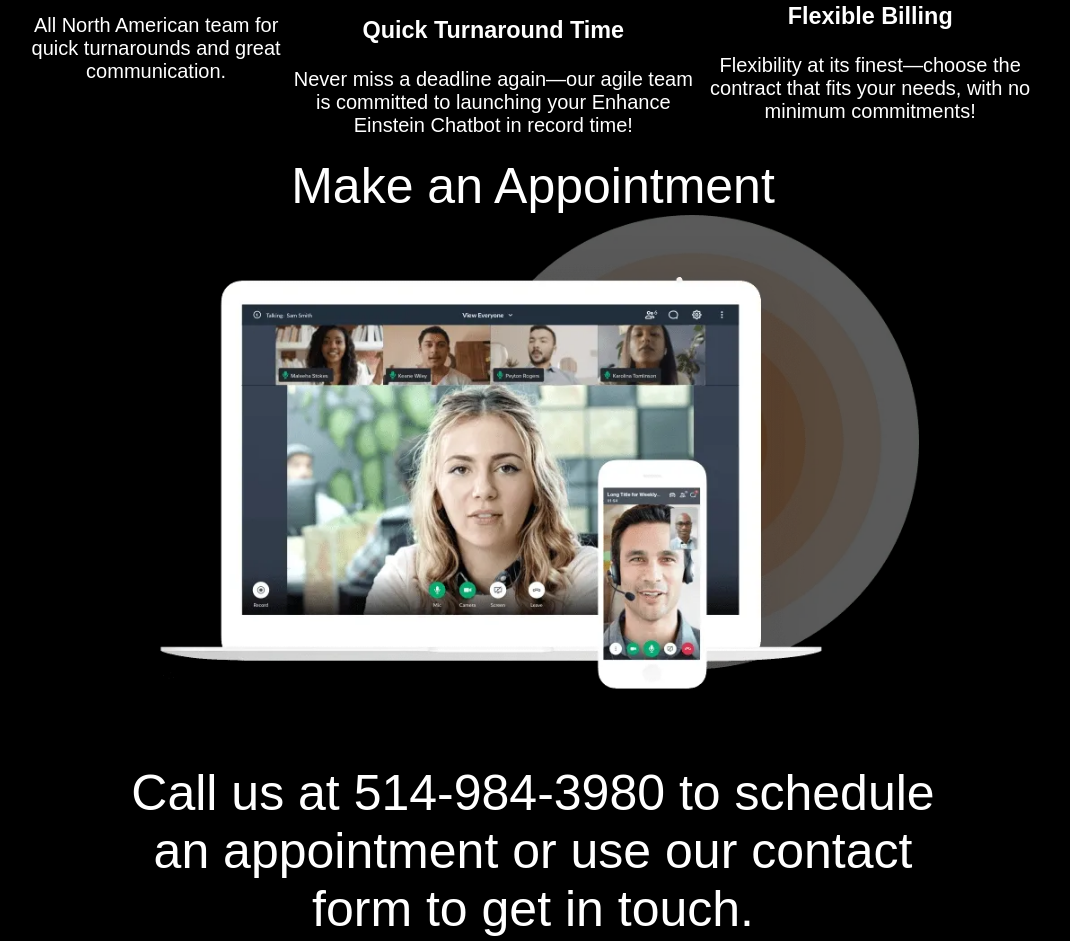
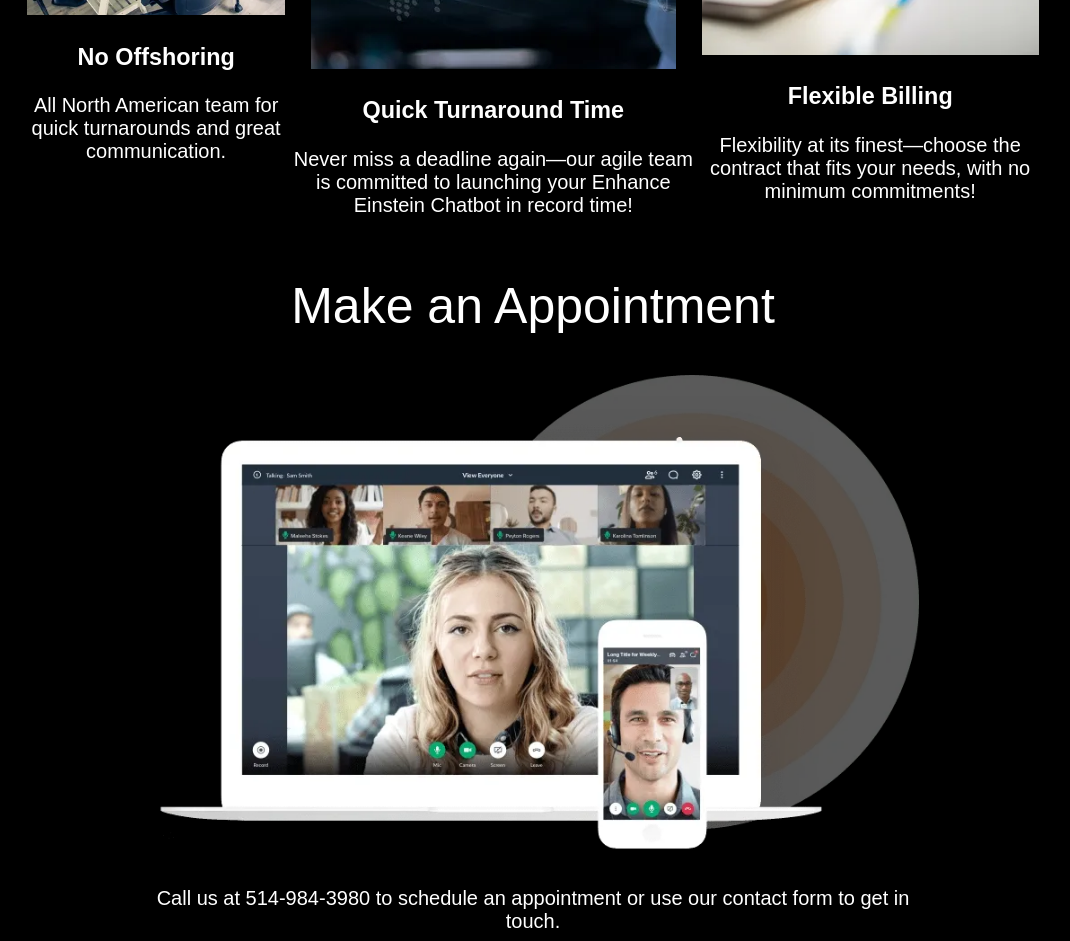
Before and after one commit to djeffreymtl/EinsteinEChatbot, a plain HTML site: page index.html in a window 1280 px wide. Shown: the part 1365-2306 px from the top of the page, without its empty margins (107-1177 px from the left). Drawn offline with Linux system fonts and the light colour scheme; a script that the page names is missing.

Commit message:
Update index.html

```diff
--- a/index.html
+++ b/index.html
@@ -20,8 +20,8 @@
         .horizontal { display: flex; justify-content: center; align-items: center; text-align: center; }
         .horizontal div { margin: 0; }
         img { max-width: 100%; height: auto; }
-	.title { margin: 0; text-align: center;  font-size: 50px}
-	.Appointment { width: 80%; margin: 0 auto; text-align: center; font-family: "Arial", sans-serif; color: white; font-size: 50px}
+	.title {padding: 20px; margin: 20px; text-align: center;  font-size: 50px}
+	.Appointment { width: 80%; margin: 0 auto; text-align: center; font-family: "Arial", sans-serif; color: white; font-size: 20px}
     </style>
 </head>
 <body>
@@ -51,8 +51,9 @@
         </section>
 
         <section>
+		<div class="title">Make an Appointment</div>
             <div class="Appointment">
-		<div class="title">Make an Appointment</div>
+
                 <img src="appointment.webp" alt="Make an Appointment Image">
                 <p>Call us at 514-984-3980 to schedule an appointment or use our contact form to get in touch.</p>
             </div>
```
